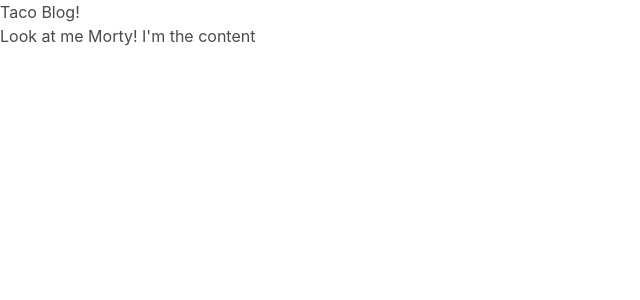
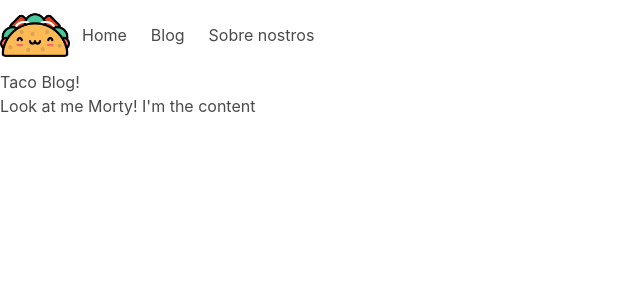
Before and after one commit to edevars/taco_blog, a Django app: page / in a window 1280 px wide. Shown: the top 300 px of the page, without its empty margins (0-640 px from the left). Run offline with Django 3.2, Linux system fonts and the light colour scheme.

Commit message:
:sparkles: Preliminar navbar

```diff
--- /dev/null
+++ b/static/js/index.js
@@ -0,0 +1,25 @@
+document.addEventListener('DOMContentLoaded', () => {
+
+    // Get all "navbar-burger" elements
+    const $navbarBurgers = Array.prototype.slice.call(document.querySelectorAll('.navbar-burger'), 0);
+
+    // Check if there are any navbar burgers
+    if ($navbarBurgers.length > 0) {
+
+      // Add a click event on each of them
+      $navbarBurgers.forEach( el => {
+        el.addEventListener('click', () => {
+
+          // Get the target from the "data-target" attribute
+          const target = el.dataset.target;
+          const $target = document.getElementById(target);
+
+          // Toggle the "is-active" class on both the "navbar-burger" and the "navbar-menu"
+          el.classList.toggle('is-active');
+          $target.classList.toggle('is-active');
+
+        });
+      });
+    }
+
+  });
--- a/templates/base.html
+++ b/templates/base.html
@@ -11,10 +11,12 @@
 </head>
 
 <body>
+    {% include "navbar.html" %}
     <h1>Taco Blog!</h1>
     {% block content %}
     <!-- Content goes here -->
     {% endblock content %}
+    <script src="{% static 'js/index.js' %}"></script>
 </body>
 
 </html>
--- /dev/null
+++ b/templates/navbar.html
@@ -0,0 +1,31 @@
+{% load static %}
+
+<nav class="navbar" role="navigation" aria-label="main navigation">
+    <div class="navbar-brand">
+
+            <img src="{% static 'img/taco_icon.png' %}" width="70" height="70">
+
+
+        <a role="button" class="navbar-burger burger" aria-label="menu" aria-expanded="false"
+            data-target="navbarBasicExample">
+            <span aria-hidden="true"></span>
+            <span aria-hidden="true"></span>
+            <span aria-hidden="true"></span>
+        </a>
+    </div>
+
+    <div id="navbarBasicExample" class="navbar-menu">
+        <div class="navbar-start">
+            <a class="navbar-item">
+                Home
+            </a>
+
+            <a class="navbar-item">
+                Blog
+            </a>
+
+            <a class="navbar-item">
+                Sobre nostros
+            </a>
+    </div>
+</nav>
```
Also changed, not shown: static/img/taco_icon.png (added).
